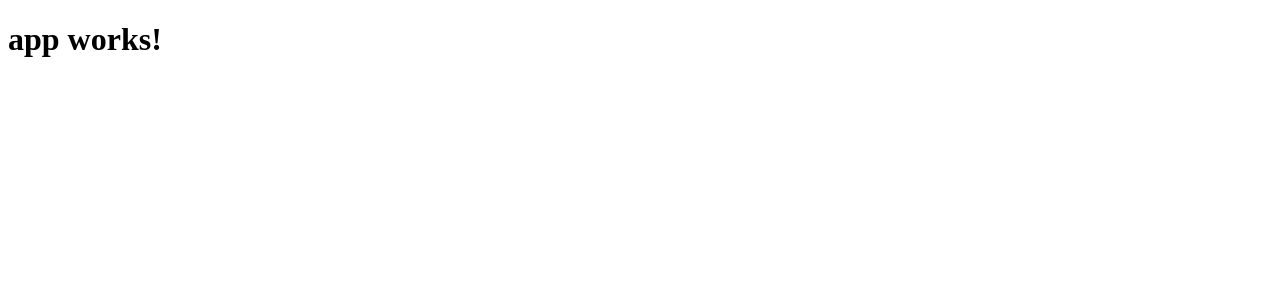
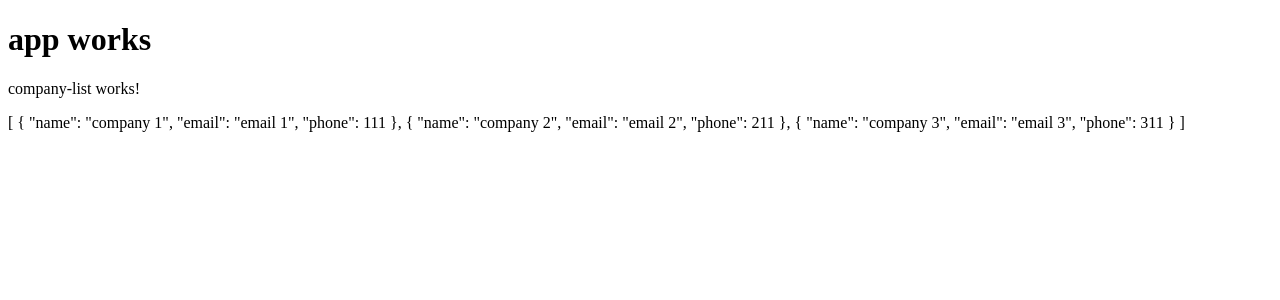
Before and after one commit to NotedChef/firebootcamp-crm, an Angular app: page / in a window 1280 px wide. Shown: the top 300 px of the page. Built offline with nearby package versions, Linux system fonts and the light colour scheme.

Commit message:
add - company-list component

```diff
--- a/src/app/app.component.html
+++ b/src/app/app.component.html
@@ -1,3 +1,4 @@
 <h1>
   {{title}}
 </h1>
+<app-company-list></app-company-list>
--- a/src/app/app.component.ts
+++ b/src/app/app.component.ts
@@ -6,5 +6,5 @@ import { Component } from '@angular/core';
   styleUrls: ['./app.component.css']
 })
 export class AppComponent {
-  title = 'app works!';
+  title = 'app works';
 }
--- a/src/app/app.module.ts
+++ b/src/app/app.module.ts
@@ -4,10 +4,12 @@ import { FormsModule } from '@angular/forms';
 import { HttpModule } from '@angular/http';
 
 import { AppComponent } from './app.component';
+import { CompanyListComponent } from './company/company-list/company-list.component';
 
 @NgModule({
   declarations: [
-    AppComponent
+    AppComponent,
+    CompanyListComponent
   ],
   imports: [
     BrowserModule,
--- /dev/null
+++ b/src/app/company/company-list/company-list.component.html
@@ -0,0 +1,4 @@
+<p>
+  company-list works!
+</p>
+{{companies | json}}
--- /dev/null
+++ b/src/app/company/company-list/company-list.component.ts
@@ -0,0 +1,26 @@
+import { Component, OnInit } from '@angular/core';
+import { Company } from '../company';
+
+@Component({
+  selector: 'app-company-list',
+  templateUrl: './company-list.component.html',
+  styleUrls: ['./company-list.component.css']
+})
+export class CompanyListComponent implements OnInit {
+  companies: Company[];
+
+  constructor() { }
+
+  ngOnInit() {
+    this.getCompanies();
+  }
+
+  getCompanies(): void {
+    // initialises the Companies
+    this.companies = [
+      {name: 'company 1', email: 'email 1', phone: 111},
+      {name: 'company 2', email: 'email 2', phone: 211},
+      {name: 'company 3', email: 'email 3', phone: 311}
+    ];
+  }
+}
--- /dev/null
+++ b/src/app/company/company.ts
@@ -0,0 +1,5 @@
+export interface Company {
+    name: string;
+    email: string;
+    phone: number;
+}
```
Also changed, not shown: src/app/company/company-list/company-list.component.css (added).
